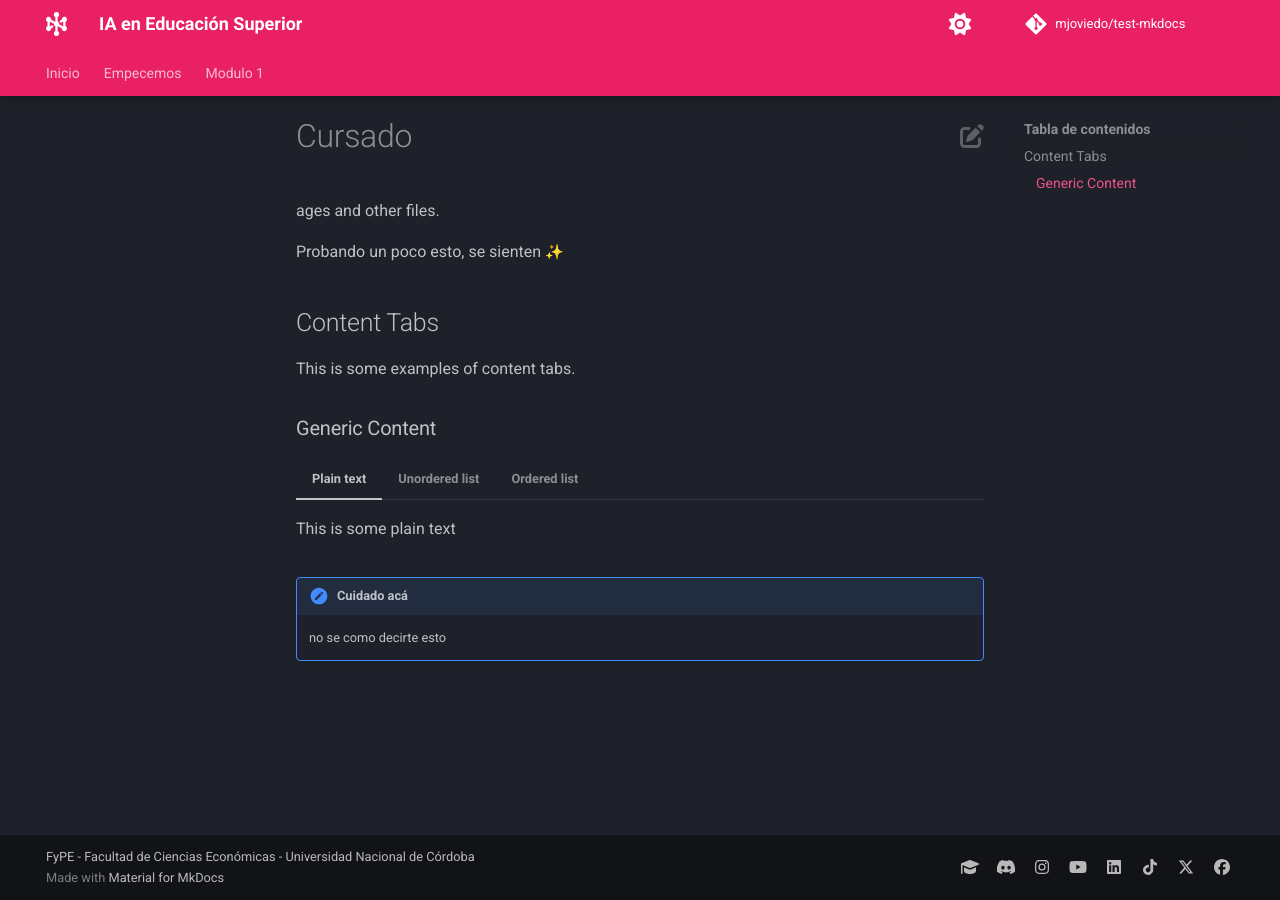
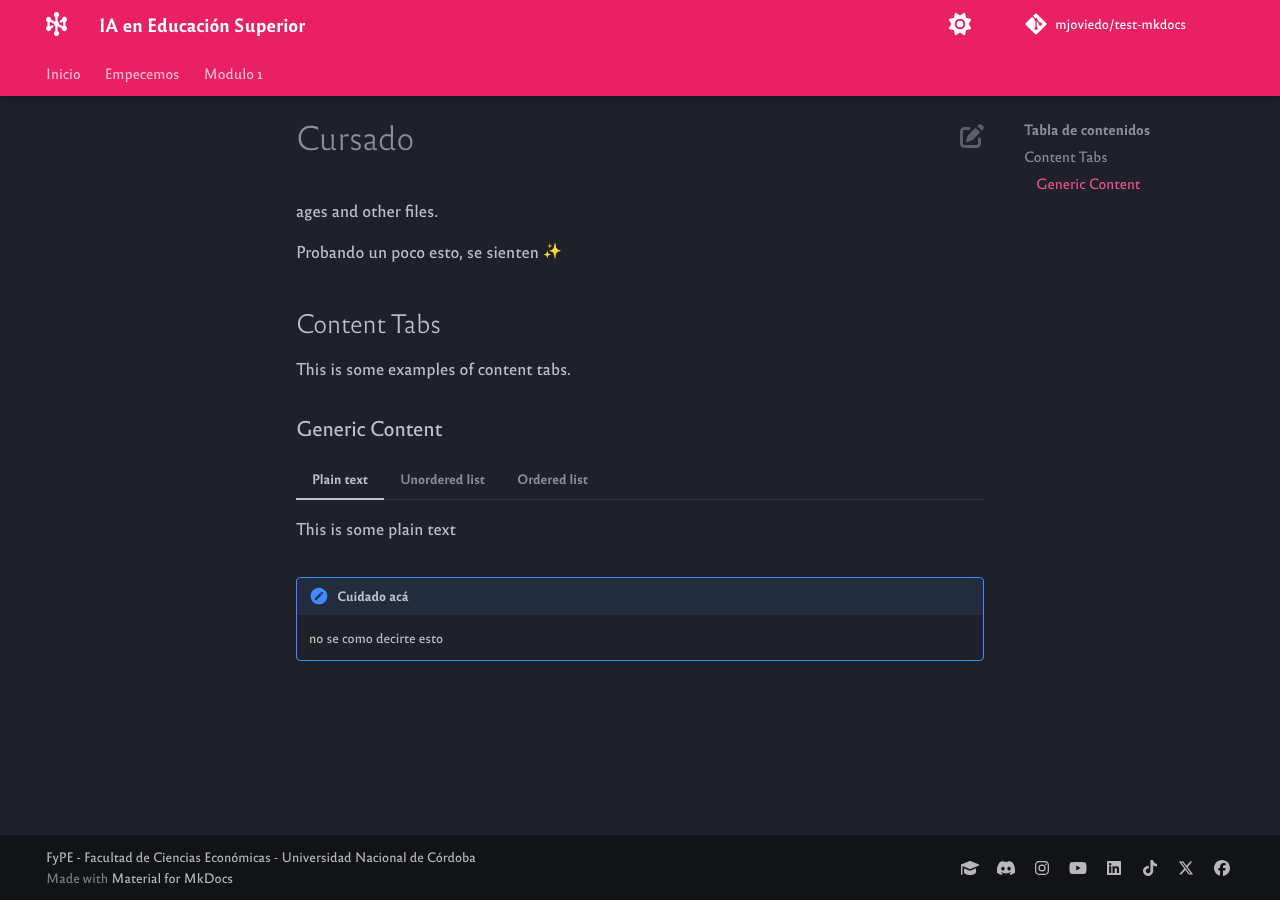
Before and after one commit to mjoviedo/test-mkdocs, an MkDocs documentation site: the page built from docs/modulo2/cursado.md, in a window 1280 px wide. Built offline with MkDocs 1.6.1 and Material for MkDocs 9.7.7, drawn with Linux system fonts in a browser that asks for light colours; emoji names are drawn with the system emoji font; comment, search, counter and statistics services are not loaded.

Commit message:
Define fuente personalizada UNC

```diff
--- a/docs/stylesheets/extra.css
+++ b/docs/stylesheets/extra.css
@@ -323,3 +323,64 @@
   background-image: linear-gradient(to right, rgba(0,0,0,0), var(--md-divider-color), rgba(0,0,0,0));
   margin: 40px 0;
 }
+
+
+
+
+/* 1. Define fuente personalizada UNC */
+
+/* --- Reforma 2018 Font Family Setup --- */
+
+/* Blanca (Light/Regular) */
+@font-face {
+  font-family: 'Reforma 2018';
+  src: url('../assets/fonts/Reforma2018-Blanca.woff2') format('woff2');
+  font-weight: 300;
+  font-style: normal;
+  font-display: swap;
+}
+@font-face {
+  font-family: 'Reforma 2018';
+  src: url('../assets/fonts/Reforma2018-BlancaItalica.woff2') format('woff2');
+  font-weight: 300;
+  font-style: italic;
+  font-display: swap;
+}
+
+/* Gris (Medium) */
+@font-face {
+  font-family: 'Reforma 2018';
+  src: url('../assets/fonts/Reforma2018-Gris.woff2') format('woff2');
+  font-weight: 500;
+  font-style: normal;
+  font-display: swap;
+}
+@font-face {
+  font-family: 'Reforma 2018';
+  src: url('../assets/fonts/Reforma2018-GrisItalica.woff2') format('woff2');
+  font-weight: 500;
+  font-style: italic;
+  font-display: swap;
+}
+
+/* Negra (Bold) */
+@font-face {
+  font-family: 'Reforma 2018';
+  src: url('../assets/fonts/Reforma2018-Negra.woff2') format('woff2');
+  font-weight: 700;
+  font-style: normal;
+  font-display: swap;
+}
+@font-face {
+  font-family: 'Reforma 2018';
+  src: url('../assets/fonts/Reforma2018-NegraItalica.woff2') format('woff2');
+  font-weight: 700;
+  font-style: italic;
+  font-display: swap;
+}
+
+/* 3. Apply the fonts using Material's CSS Variables */
+:root {
+  /* This controls the body text */
+  --md-text-font: "Reforma 2018", -apple-system, BlinkMacSystemFont, Helvetica, Arial, sans-serif;
+}
```
Also changed, not shown: docs/assets/fonts/Reforma2018-Blanca.woff2 (added), docs/assets/fonts/Reforma2018-BlancaItalica.woff2 (added), docs/assets/fonts/Reforma2018-Gris.woff2 (added), docs/assets/fonts/Reforma2018-GrisItalica.woff2 (added), docs/assets/fonts/Reforma2018-Negra.woff2 (added), docs/assets/fonts/Reforma2018-NegraItalica.woff2 (added).
